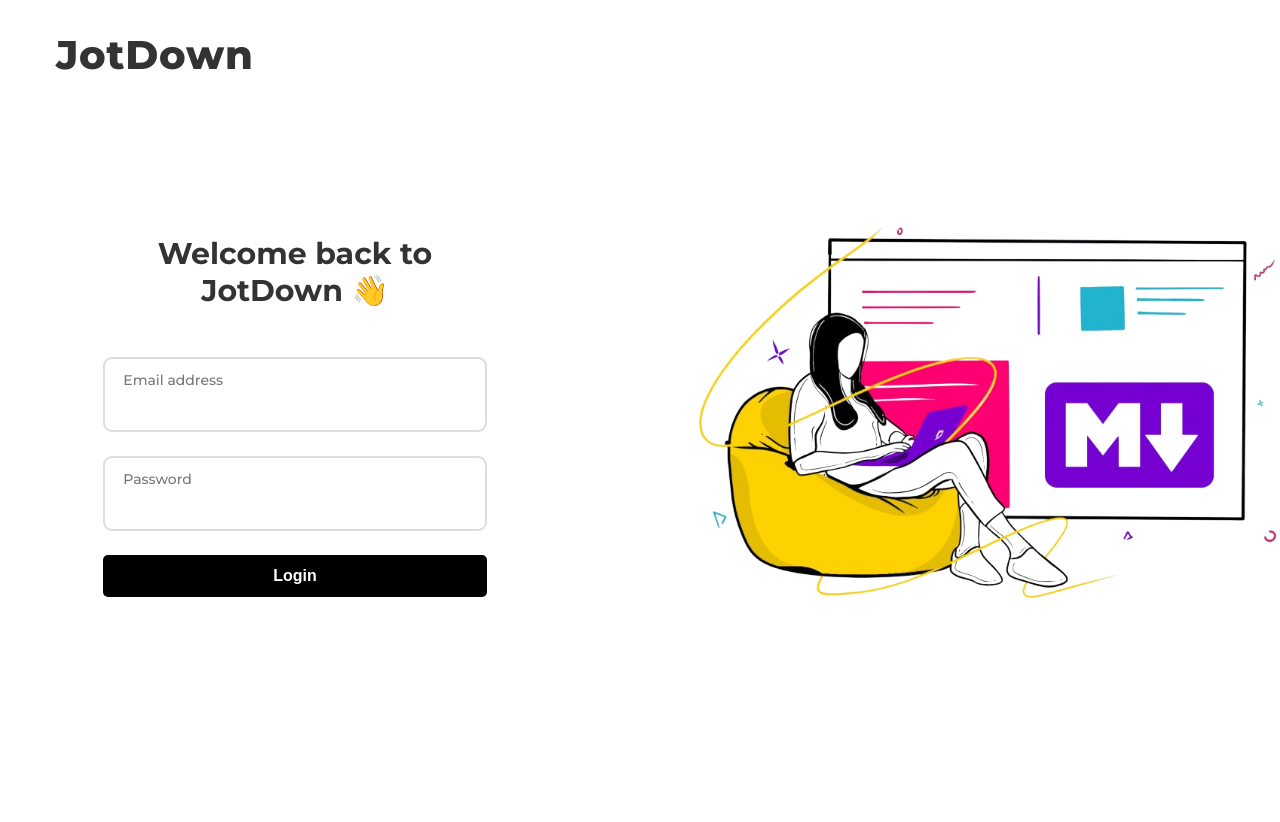
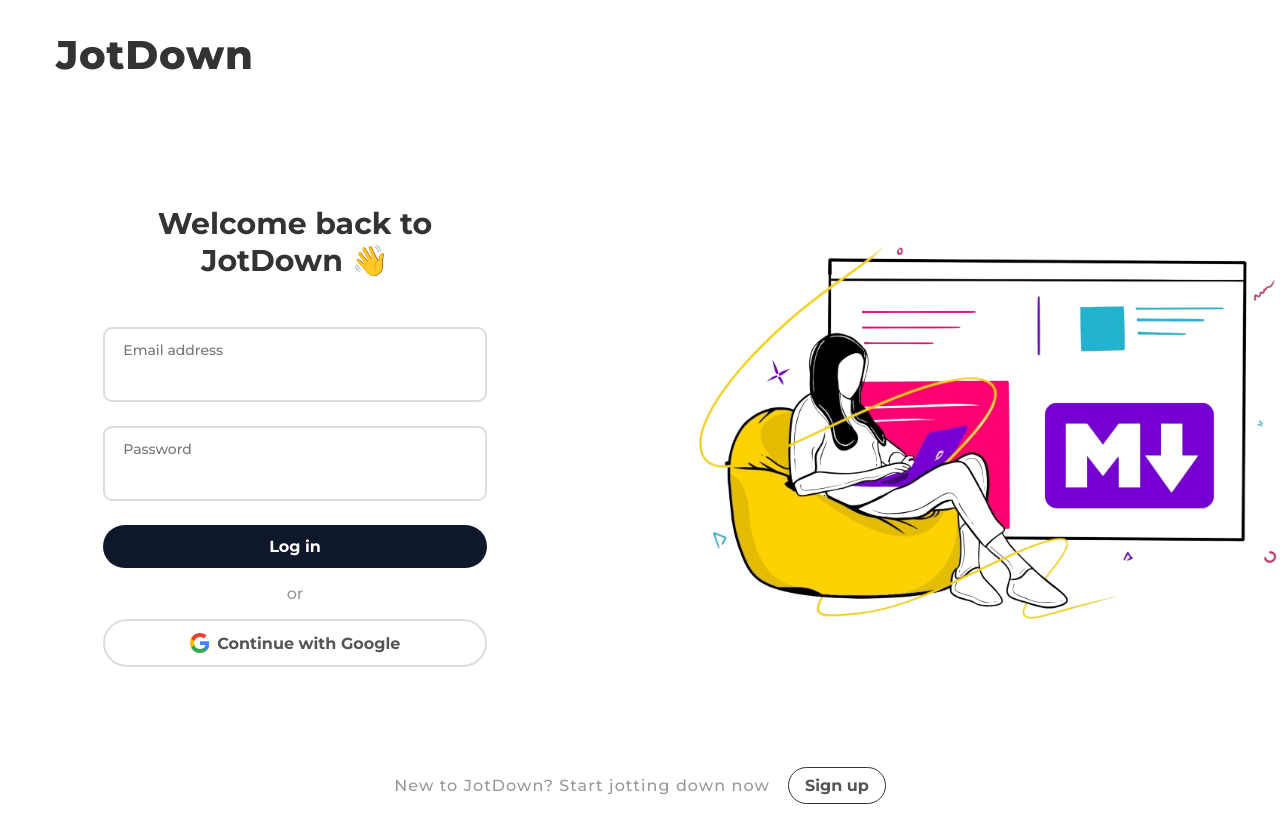
Before and after one commit to Yisaaaa/JotDown, a React (Vite) app: page / in a window 1280 px wide. Built offline with nearby package versions, Linux system fonts and the light colour scheme; no server answers.

Commit message:
added login with login with google and sign up button

```diff
--- a/src/css/Login.css
+++ b/src/css/Login.css
@@ -7,7 +7,7 @@
 .login-container {
 	display: grid;
 	grid-template-columns: 1fr 1fr;
-	height: calc(100% - 87px);
+	/* height: calc(100% - 87px); */
 	max-width: 170rem;
 	margin: 0 auto;
 	column-gap: 10rem;
@@ -36,6 +36,7 @@
 	padding: 3rem 5.6rem;
 	font-size: 4rem;
 	letter-spacing: 0.8px;
+	margin-bottom: 9.6rem;
 }
 
 .login-form {
@@ -78,16 +79,41 @@
 	outline: none;
 } */
 
-.login-submit {
+.login-btn {
+	font-family: inherit;
 	border: none;
 	width: 100%;
-	background-color: #000;
-	color: white;
 	font-size: 1.6rem;
 	font-weight: 700;
 	padding: 1.2rem 0;
-	border-radius: 5px;
+	border-radius: 50px;
 	cursor: pointer;
+}
+
+.login-submit {
+	background-color: #0f172a;
+	color: white;
+}
+
+.or {
+	font-size: 1.6rem;
+	color: #999;
+	text-align: center;
+	margin: 1.6rem 0;
+}
+
+.google-login {
+	display: flex;
+	align-items: center;
+	justify-content: center;
+	gap: 0.8rem;
+	background-color: transparent;
+	border: 2px solid #ddd;
+	color: #555;
+}
+
+.google-logo {
+	height: 2rem;
 }
 
 .login-img {
@@ -101,6 +127,29 @@
 	display: flex;
 	align-items: center;
 	justify-content: center;
+}
+
+.signup-container {
+	display: flex;
+	gap: 1.8rem;
+	align-items: center;
+	grid-column: 1 / -1;
+	justify-content: center;
+}
+
+.signup-text {
+	font-size: 1.6rem;
+	font-weight: 500;
+	letter-spacing: 1.05px;
+	color: #999;
+}
+
+.signup-btn {
+	width: max-content;
+	padding: 0.8rem 1.6rem;
+	border: 1px solid #333;
+	background: none;
+	color: #555;
 }
 
 .welcome-text {
--- a/src/pages/Login.jsx
+++ b/src/pages/Login.jsx
@@ -4,6 +4,7 @@
 import { auth } from "../firebase";
 import { signInWithEmailAndPassword, signOut } from "firebase/auth";
 import { ThreeDots } from "react-loader-spinner";
+import GoogleIcon from "@mui/icons-material/Google";
 
 function Login() {
 	const [loader, setLoader] = useState(false);
@@ -46,7 +47,10 @@
 								/>
 							</div>
 						</div>
-						<button type="submit" className="login-submit">
+						<button
+							type="submit"
+							className="login-btn login-submit"
+						>
 							{loader ? (
 								<ThreeDots
 									height="20"
@@ -58,13 +62,48 @@
 									visible={true}
 								/>
 							) : (
-								"Login"
+								"Log in"
 							)}
+						</button>
+						<p className="or">or</p>
+						<button
+							type="submit"
+							className="login-btn google-login"
+						>
+							<svg
+								className="google-logo"
+								viewBox="0 0 533.5 544.3"
+								xmlns="http://www.w3.org/2000/svg"
+							>
+								<path
+									d="M533.5 278.4c0-18.5-1.5-37.1-4.7-55.3H272.1v104.8h147c-6.1 33.8-25.7 63.7-54.4 82.7v68h87.7c51.5-47.4 81.1-117.4 81.1-200.2z"
+									fill="#4285f4"
+								/>
+								<path
+									d="M272.1 544.3c73.4 0 135.3-24.1 180.4-65.7l-87.7-68c-24.4 16.6-55.9 26-92.6 26-71 0-131.2-47.9-152.8-112.3H28.9v70.1c46.2 91.9 140.3 149.9 243.2 149.9z"
+									fill="#34a853"
+								/>
+								<path
+									d="M119.3 324.3c-11.4-33.8-11.4-70.4 0-104.2V150H28.9c-38.6 76.9-38.6 167.5 0 244.4l90.4-70.1z"
+									fill="#fbbc04"
+								/>
+								<path
+									d="M272.1 107.7c38.8-.6 76.3 14 104.4 40.8l77.7-77.7C405 24.6 339.7-.8 272.1 0 169.2 0 75.1 58 28.9 150l90.4 70.1c21.5-64.5 81.8-112.4 152.8-112.4z"
+									fill="#ea4335"
+								/>
+							</svg>
+							Continue with Google
 						</button>
 					</form>
 				</div>
 				<div className="login-right">
 					<img className="login-img" src={LoginImg} />
+				</div>
+				<div className="signup-container">
+					<p className="signup-text">
+						New to JotDown? Start jotting down now
+					</p>
+					<button className="signup-btn login-btn">Sign up</button>
 				</div>
 			</div>
 		</main>
```
